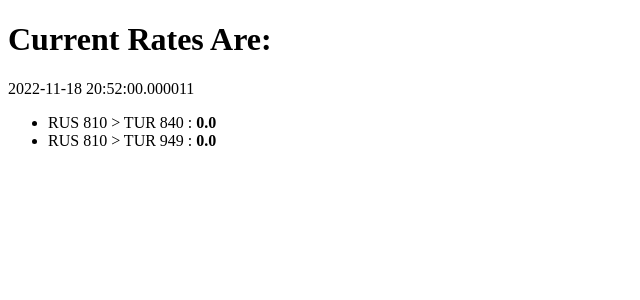
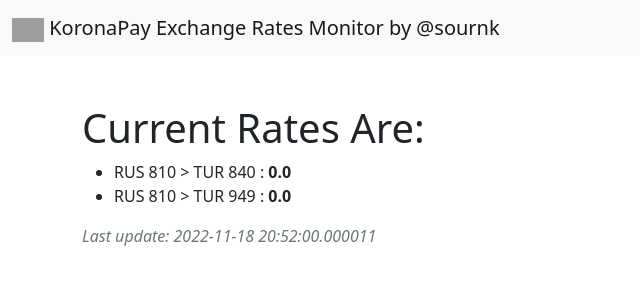
Before and after one commit to sournk/golden_crown_rates_monitor, a Flask app: page / in a window 1280 px wide. Shown: the top 300 px of the page, without its empty margins (0-640 px from the left). Run offline with Flask 2, Linux system fonts and the light colour scheme; grey boxes are pictures that could not be loaded.

Commit message:
+ html tenplate with bootstrap and requirements.txt

```diff
--- a/app/templates/base.html
+++ b/app/templates/base.html
@@ -5,8 +5,11 @@
     <meta http-equiv="X-UA-Compatible" content="IE=edge">
     <meta name="viewport" content="width=1280, initial-scale=1.0">
     <title>KoronaPay Exchage Rates Monitor by @sournk</title>
+    <link href="https://cdn.jsdelivr.net/npm/bootstrap@5.2.2/dist/css/bootstrap.min.css" rel="stylesheet" integrity="sha384-Zenh87qX5JnK2Jl0vWa8Ck2rdkQ2Bzep5IDxbcnCeuOxjzrPF/et3URy9Bv1WTRi" crossorigin="anonymous">
 </head>
 <body>
     {% block content %} {% endblock %}
+
+    <script src="https://cdn.jsdelivr.net/npm/bootstrap@5.2.2/dist/js/bootstrap.bundle.min.js" integrity="sha384-OERcA2EqjJCMA+/3y+gxIOqMEjwtxJY7qPCqsdltbNJuaOe923+mo//f6V8Qbsw3" crossorigin="anonymous"></script>
 </body>
 </html>
--- a/app/templates/index.html
+++ b/app/templates/index.html
@@ -1,12 +1,57 @@
 {% extends "base.html" %}
 
 {% block content %}
-    <div class="current_rates">
+    <nav class="navbar navbar-expand-lg bg-light">
+        <div class="container-fluid">
+            <a class="navbar-brand" href="#">
+                <img title="Золотая Корона" src="https://koronapay.com/transfers/online/static/images/logo-l.svg" height="24">
+                KoronaPay Exchange Rates Monitor by @sournk
+            </a>
+
+            <!-- <button class="navbar-toggler" type="button" data-bs-toggle="collapse" data-bs-target="#navbarSupportedContent" aria-controls="navbarSupportedContent" aria-expanded="false" aria-label="Toggle navigation">
+            <span class="navbar-toggler-icon"></span>
+            </button>
+            <div class="collapse navbar-collapse" id="navbarSupportedContent">
+            <ul class="navbar-nav me-auto mb-2 mb-lg-0">
+                <li class="nav-item">
+                <a class="nav-link active" aria-current="page" href="#">Home</a>
+                </li>
+                <li class="nav-item">
+                <a class="nav-link" href="#">Link</a>
+                </li>
+                <li class="nav-item dropdown">
+                <a class="nav-link dropdown-toggle" href="#" role="button" data-bs-toggle="dropdown" aria-expanded="false">
+                    Dropdown
+                </a>
+                <ul class="dropdown-menu">
+                    <li><a class="dropdown-item" href="#">Action</a></li>
+                    <li><a class="dropdown-item" href="#">Another action</a></li>
+                    <li><hr class="dropdown-divider"></li>
+                    <li><a class="dropdown-item" href="#">Something else here</a></li>
+                </ul>
+                </li>
+                <li class="nav-item">
+                <a class="nav-link disabled">Disabled</a>
+                </li>
+            </ul>
+            <form class="d-flex" role="search">
+                <input class="form-control me-2" type="search" placeholder="Search" aria-label="Search">
+                <button class="btn btn-outline-success" type="submit">Search</button>
+            </form>
+            </div> -->
+        </div>
+    </nav>
+
+    <div class="current_rates container">
+        <div class="row mt-5">
+            <div class="col">
                 <h1>Current Rates Are:</h1>
-        <div class="updated">
-            {{ rates_state.updated }}
             </div>
-        <ul class="rates">
+        </div>
+
+        <div class="rates row">
+            <div class="col">
+                <ul>
                     {% for rate in rates_state.rates %}
                     <li class="rate">
                         <span>{{ rate.transfer.sending_country_id }}</span>
@@ -20,4 +65,12 @@
                     {% endfor %}
                 </ul>
             </div>
+        </div>
+
+        <div class="updated row">
+            <div class="col">
+                <p class="fst-italic fw-light text-muted">Last update: {{ rates_state.updated }}</p>
+            </div>
+        </div>
+    </div>
 {% endblock %}
```
Also changed, not shown: config.py (+9 -9 lines), requirements.txt (added, +18 -0 lines). Lines whose indentation alone changed are shown as unchanged.
